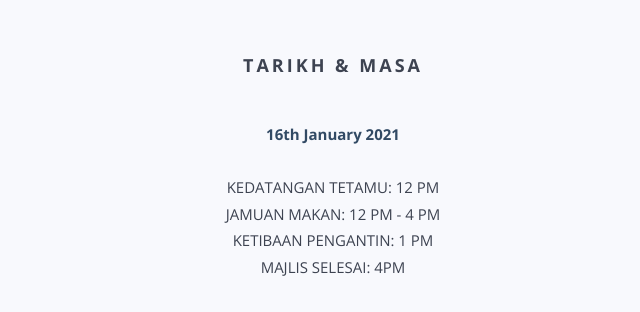
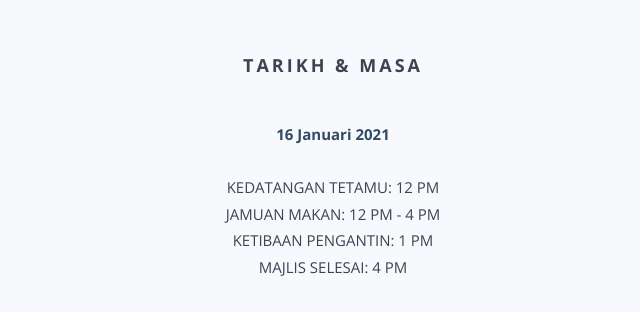
Before and after one commit to zettatips/wedding-website, a website: page index.html in a window 1280 px wide. Shown: the part 1420-1732 px from the top of the page, 307-947 px from the left. Drawn offline with nearby package versions, Linux system fonts and the light colour scheme; files whose address does not match are found by name.

Commit message:
Update Date and time

```diff
--- a/index.html
+++ b/index.html
@@ -138,7 +138,7 @@
         <div class="row">
             <div class="col-md-3 hidden-sm hidden-xs"><!--<img src="img/IMG_2317.jpg" class="wp1">--> </div>
                 <div class="col-md-6 text-center">
-                    <p><strong>16th January 2021</strong></p>
+                    <p><strong>16 Januari 2021</strong></p>
 
                     <h5>Kedatangan Tetamu: 12 PM</h5>
 
@@ -146,7 +146,7 @@
 
                     <h5>Ketibaan Pengantin: 1 PM</h5>
 
-                    <h5>Majlis Selesai: 4PM</h5>
+                    <h5>Majlis Selesai: 4 PM</h5>
 
                     <p></p>
 
```
